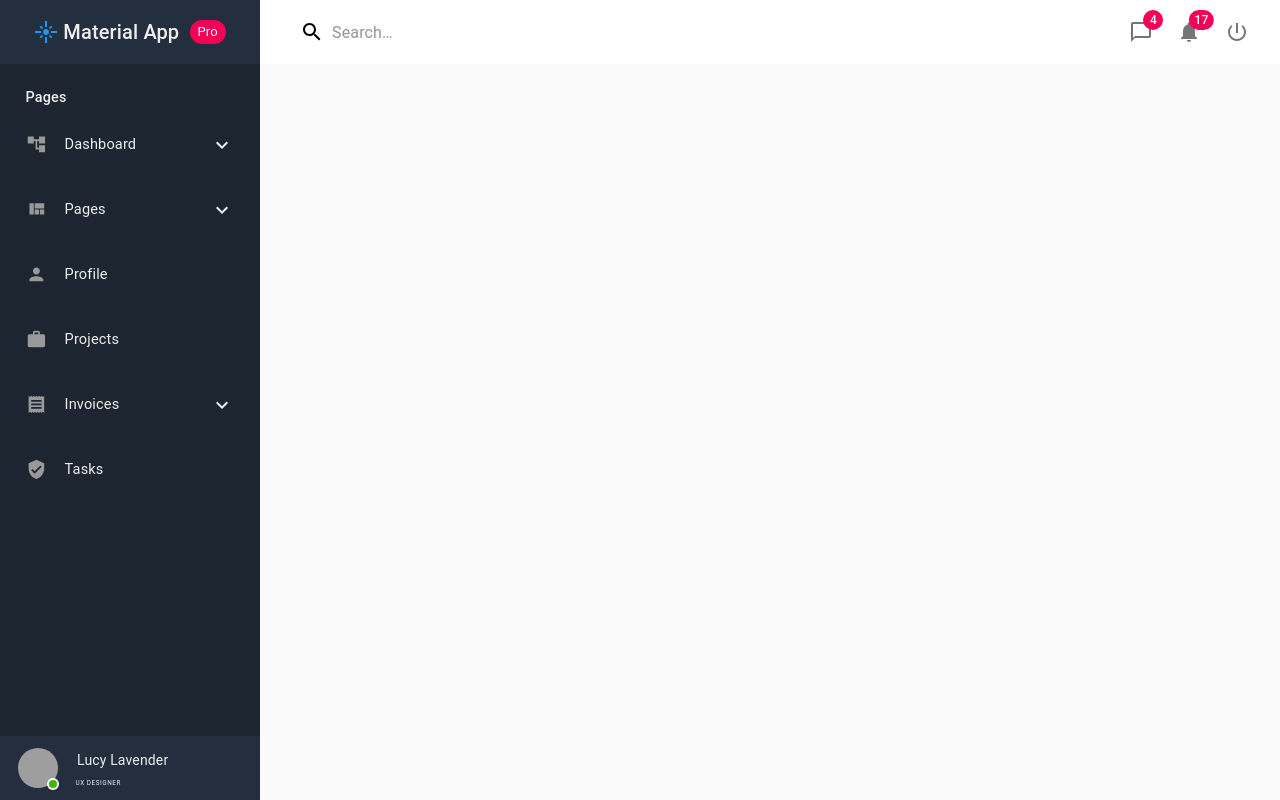
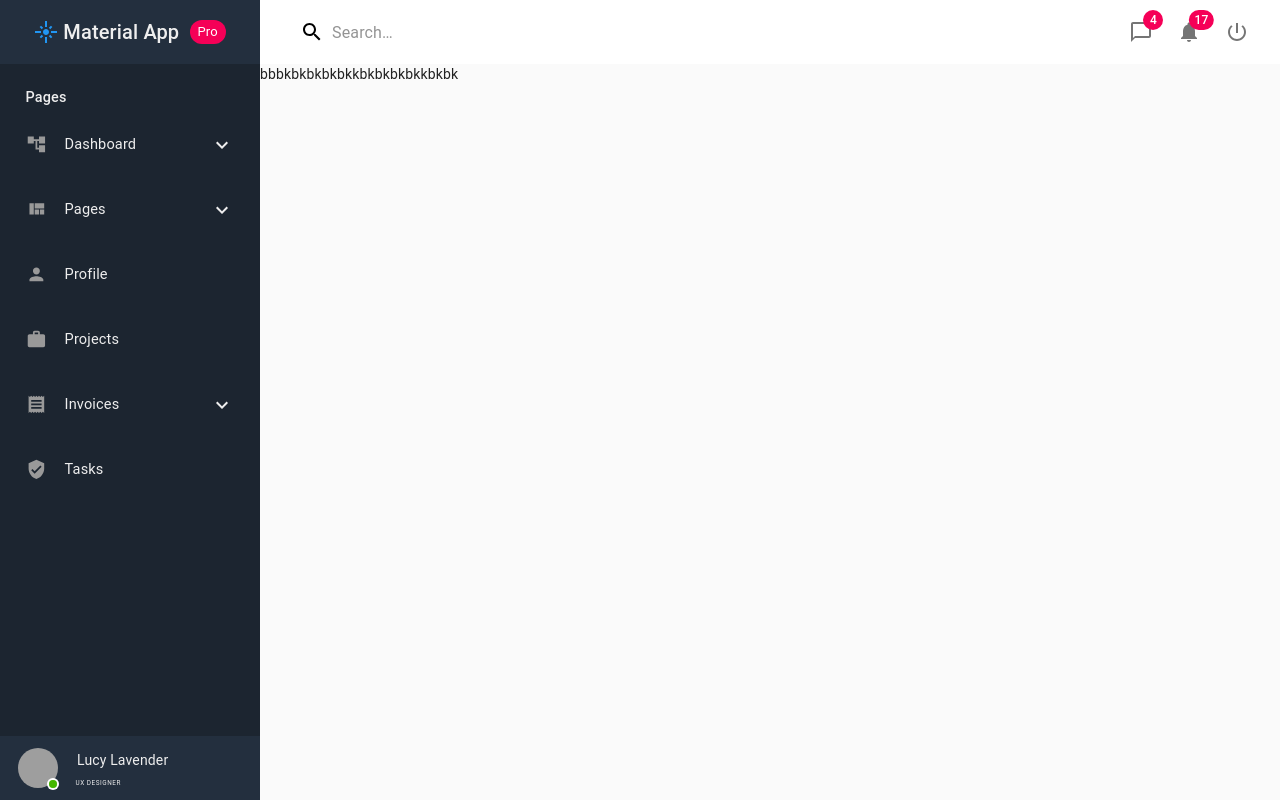
Before and after one commit to naldal/Material-Dashboard, a React (Create React App) app: page /test in a window 1280 px wide. Built offline with nearby package versions, Linux system fonts and the light colour scheme; grey boxes are pictures that could not be loaded.

Commit message:
using absolute

```diff
--- a/src/App.js
+++ b/src/App.js
@@ -1,29 +1,14 @@
 import { makeStyles, CssBaseline, createMuiTheme} from '@material-ui/core';
-import { ThemeProvider } from '@material-ui/core/styles'
 import React from 'react';
-import { Route, Switch } from 'react-router-dom';
 import AppHeader from './AppHeader';
-import Default from './Default';
-import Drawer from './Drawer.jsx';
-
-const useStyle = makeStyles({
-    container: {
-        display: "flex"
-    },
-})
+import Components from "./Components";
 
 function App() {
-    const classes = useStyle();
-
-
     return (
-        <div className={classes.container}>
-
+        <div>
+            <CssBaseline />
             <AppHeader />
-            <Switch>
-                <Route exact path="/" render={(props) => <Default {...props}/>}></Route>
-                <Route></Route>
-            </Switch>
+            <Components />
         </div>
     );
 }
--- a/src/AppHeader.jsx
+++ b/src/AppHeader.jsx
@@ -327,7 +327,6 @@ const AppHeader = () => {
             {renderMenu}
 
             <Drawer mobileOpen={open}/>
-
         </div>
     );
 }
--- /dev/null
+++ b/src/Components.js
@@ -0,0 +1,17 @@
+import React from 'react';
+import {Switch, Route} from 'react-router-dom';
+import Default from "./Default";
+import Test from "./Test";
+
+function Components() {
+    return (
+        <>
+            <Switch>
+                <Route exact path="/" render={(props) => <Default {...props}/>}></Route>
+                <Route exact path="/test" render={(props) => <Test {...props}/>}></Route>
+            </Switch>
+        </>
+    )
+}
+
+export default Components;
--- a/src/Default.jsx
+++ b/src/Default.jsx
@@ -3,7 +3,7 @@ import React from 'react';
 const Default = (props) => {
     return (
         <div>
-
+            afafafafafafafafafafafaf
         </div>
     );
 };
--- /dev/null
+++ b/src/Test.jsx
@@ -0,0 +1,11 @@
+import React from 'react';
+
+const Test = (props) => {
+    return (
+        <div style={{position:"absolute", top:"64px", left:"260px"}}>
+            bbbkbkbkbkbkkbkbkbkbkkbkbk
+        </div>
+    );
+};
+
+export default Test;
```
